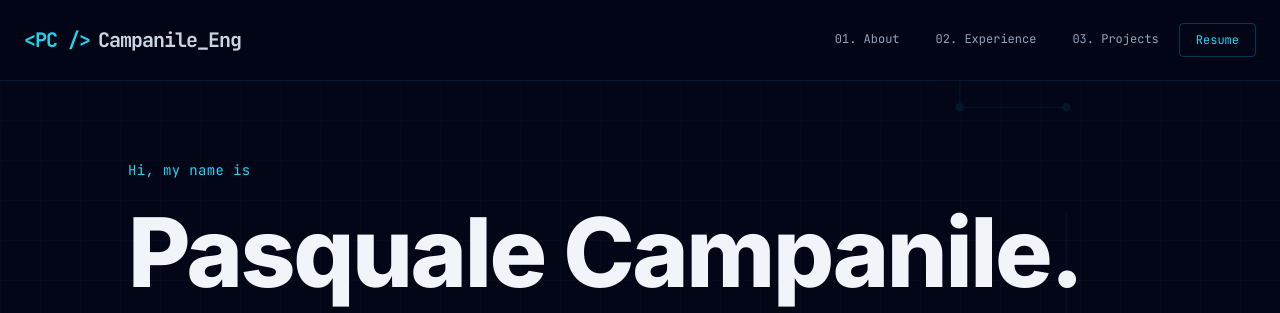
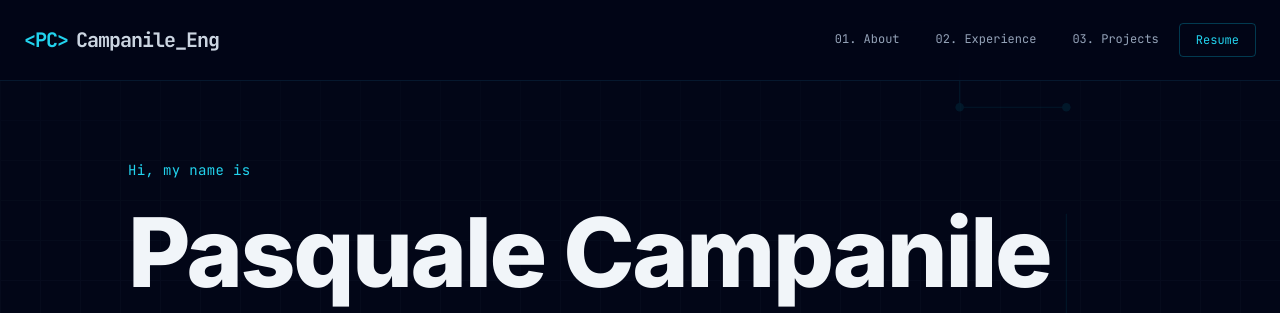
Before and after one commit to pasqcampanile/pasqcampanile.github.io, a plain HTML site: page index.html in a window 1280 px wide. Shown: the top 313 px of the page. Drawn offline with nearby package versions, Linux system fonts and the light colour scheme.

Commit message:
Update index.html

```diff
--- a/index.html
+++ b/index.html
@@ -81,7 +81,7 @@
     <nav class="fixed top-0 w-full z-50 nav-glass">
         <div class="max-w-7xl mx-auto px-6 h-20 flex items-center justify-between">
             <a href="#" class="font-mono font-bold text-xl tracking-tighter flex items-center gap-2 group">
-                <span class="text-cyan-400 group-hover:neon-text transition-all duration-300">&lt;PC /&gt;</span>
+                <span class="text-cyan-400 group-hover:neon-text transition-all duration-300">&lt;PC&gt;</span>
                 <span class="hidden sm:inline text-slate-300">Campanile_Eng</span>
             </a>
 
@@ -99,7 +99,7 @@
         <div class="max-w-5xl mx-auto relative z-10">
             <div class="font-mono text-cyan-400 mb-6 tracking-wide text-sm animate-fade-in-up">Hi, my name is</div>
             <h1 class="text-6xl md:text-8xl font-black tracking-tight text-slate-100 mb-4 leading-tight">
-                Pasquale Campanile.
+                Pasquale Campanile
             </h1>
             <h2 class="text-4xl md:text-6xl font-bold text-slate-400 mb-8 leading-tight">
                 I build the nervous systems of <br class="hidden md:block" />
```
